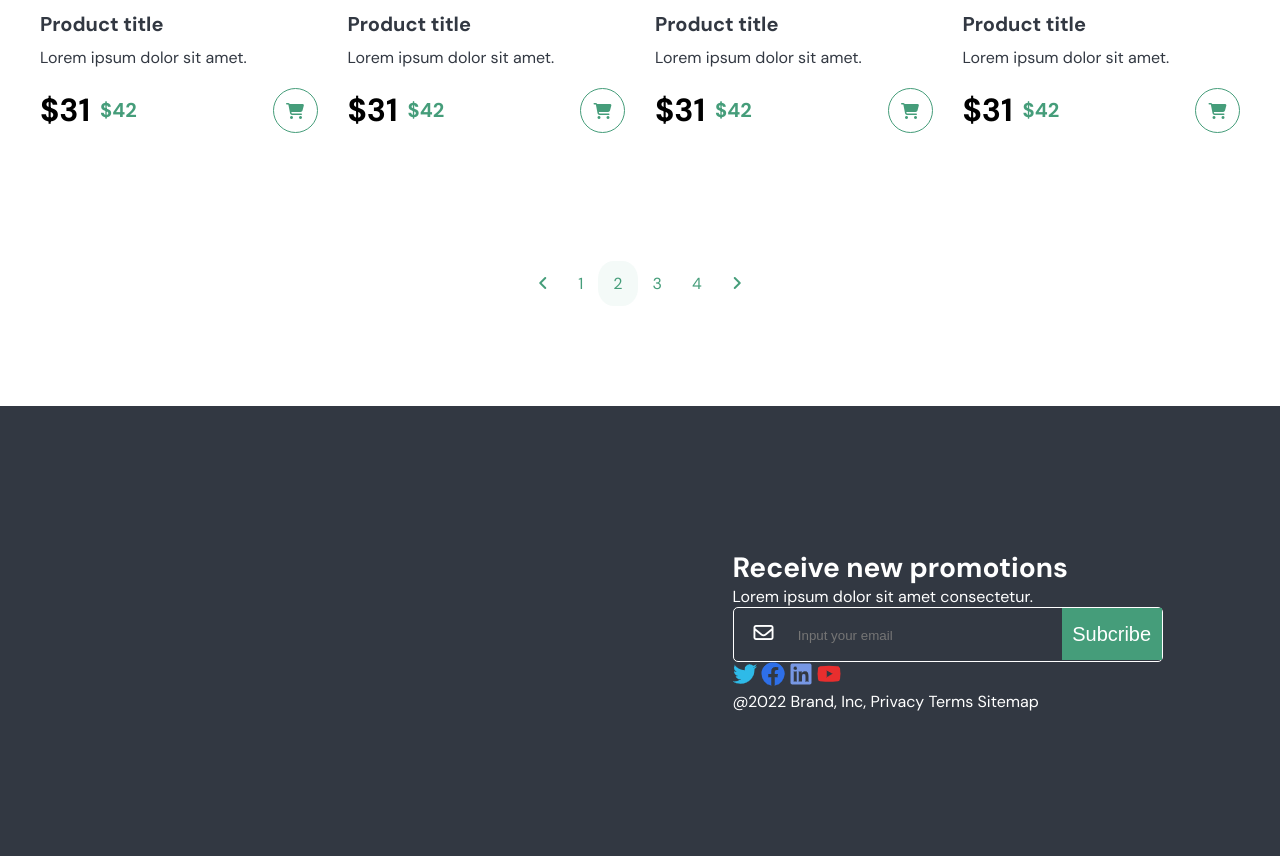
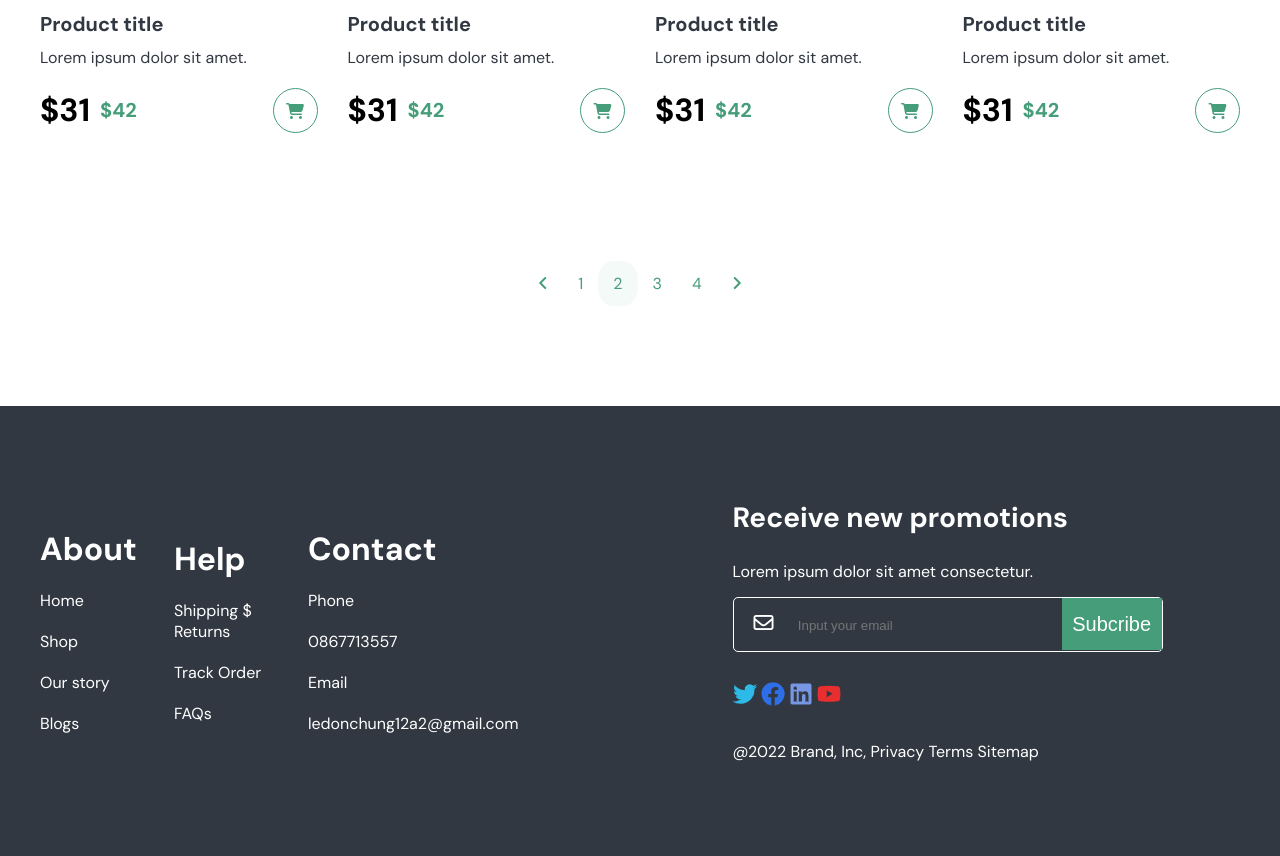
Before and after one commit to LeDonChung/ProductListing, a plain HTML site: page index.html in a window 1280 px wide. Shown: the part 1406-2262 px from the top of the page. Drawn offline with Linux system fonts and the light colour scheme.

Commit message:
update footer

```diff
--- a/index.html
+++ b/index.html
@@ -49,7 +49,10 @@
             padding: 0 15px;
             width: 50%;
         }
-
+        .grid__column-6-3 {
+            padding: 0 15px;
+            width: 33.33333333333333%;
+        }
 
         .wrapper {
 
@@ -231,6 +234,7 @@
             border-radius: 5px;
             background-color: #f3f4f6;
             color: var(--text-description);
+            cursor: pointer;
         }
 
         .product-search-other-sort-icon {
@@ -351,11 +355,16 @@
         .subcribe__title {
             color: var(--while-color);
             font-size: 28px;
+
         }
 
         .subcribe__description {
             color: var(--while-color);
+            margin-top: 25px;
 
+        }
+        .subcribe__des {
+            color: var(--while-color);
         }
 
         .subcribe__send {
@@ -365,6 +374,7 @@
             background-color: transparent;
             border: 1px solid var(--while-color);
             border-radius: 5px;
+            margin-top: 15px;
         }
 
         .subcribe__send-input {
@@ -404,9 +414,31 @@
         }
 
         .subcribe__link-icon {
-
+            margin: 30px 0;
         }
 
+        .footer__about-content, .footer__about {
+            height: 100%;
+            display: flex;
+            align-items: center;
+        }
+        .footer__about-list {
+            list-style: none;
+            display: flex;
+            flex-direction: column;
+            margin: auto 0;
+        }
+        .footer__about-item {
+            margin: auto 0;
+            margin: 10px 0;
+        }
+        .footer__about-item h1 {
+            color: var(--while-color);
+        }
+        .footer__about-item-link {
+            text-decoration: none;
+            color: var(--while-color);
+        }
     </style>
 </head>
 <body>
@@ -627,7 +659,67 @@
         <div class="footer">
             <div class="grid">
                 <div class="grid__row footer__content">
-                    <div class="grid__column-6 footer__item">
+                    <div class="grid__column-6">
+                        <div class="footer__about">
+                            <div class="grid__row footer__about-content">
+                                <div class="grid__column-3">
+                                    <ul class="footer__about-list">
+                                        <li class="footer__about-item">
+                                            <h1>About</h1>
+                                        </li>
+                                        <li class="footer__about-item">
+                                            <a href="#" class="footer__about-item-link">Home</a>
+                                        </li>
+                                        <li class="footer__about-item">
+                                            <a href="#" class="footer__about-item-link">Shop</a>
+                                        </li>
+                                        <li class="footer__about-item">
+                                            <a href="#" class="footer__about-item-link">Our story</a>
+                                        </li>
+                                        <li class="footer__about-item">
+                                            <a href="#" class="footer__about-item-link">Blogs</a>
+                                        </li>
+                                    </ul>
+                                </div>
+                                <div class="grid__column-3">
+                                    <ul class="footer__about-list">
+                                        <li class="footer__about-item">
+                                            <h1>Help</h1>
+                                        </li>
+                                        <li class="footer__about-item">
+                                            <a href="#" class="footer__about-item-link">Shipping $ Returns</a>
+                                        </li>
+                                        <li class="footer__about-item">
+                                            <a href="#" class="footer__about-item-link">Track Order</a>
+                                        </li>
+                                        <li class="footer__about-item">
+                                            <a href="#" class="footer__about-item-link">FAQs</a>
+                                        </li>
+
+                                    </ul>
+                                </div>
+                                <div class="grid__column-3">
+                                    <ul class="footer__about-list">
+                                        <li class="footer__about-item">
+                                            <h1>Contact</h1>
+                                        </li>
+                                        <li class="footer__about-item">
+                                            <a href="#" class="footer__about-item-link">Phone</a>
+                                        </li>
+                                        <li class="footer__about-item">
+                                            <a href="#" class="footer__about-item-link">0867713557</a>
+                                        </li>
+                                        <li class="footer__about-item">
+                                            <a href="#" class="footer__about-item-link">Email</a>
+                                        </li>
+                                        <li class="footer__about-item">
+                                            <a href="#" class="footer__about-item-link">ledonchung12a2@gmail.com</a>
+                                        </li>
+
+                                    </ul>
+                                </div>
+                            </div>
+                        </div>
 
                     </div>
                     <div class="grid__column-6 footer__item">
@@ -649,7 +741,7 @@
                                 <img src="./assets/img/LinkedIn 1.png" alt="" class="subcribe__link-icon">
                                 <img src="./assets/img/YouTube 1.png" alt="" class="subcribe__link-icon">
                             </div>
-                            <p class="subcribe__description">@2022 Brand, Inc, Privacy Terms Sitemap</p>
+                            <p class="subcribe__des">@2022 Brand, Inc, Privacy Terms Sitemap</p>
                         </div>
 
                     </div>
```
